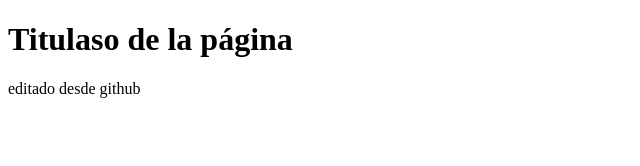
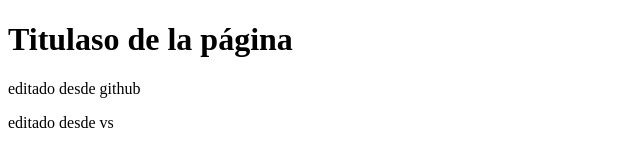
Before and after one commit to lcanseco/web-empresa-A, a plain HTML site: page index.html in a window 1280 px wide. Shown: the whole page, without its empty margins (0-640 px from the left). Drawn offline with Linux system fonts and the light colour scheme.

Commit message:
agregando segundo parrafo

```diff
--- a/index.html
+++ b/index.html
@@ -9,5 +9,6 @@
 <body>
     <h1>Titulaso de la página</h1>
     <p>editado desde github</p>
+    <p>editado desde vs</p>
 </body>
 </html>
```
